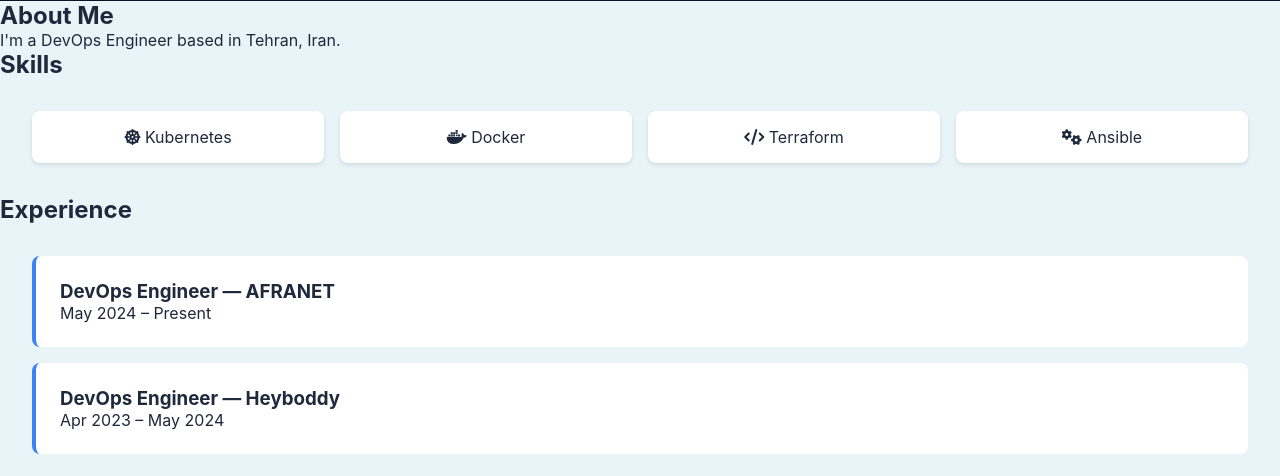
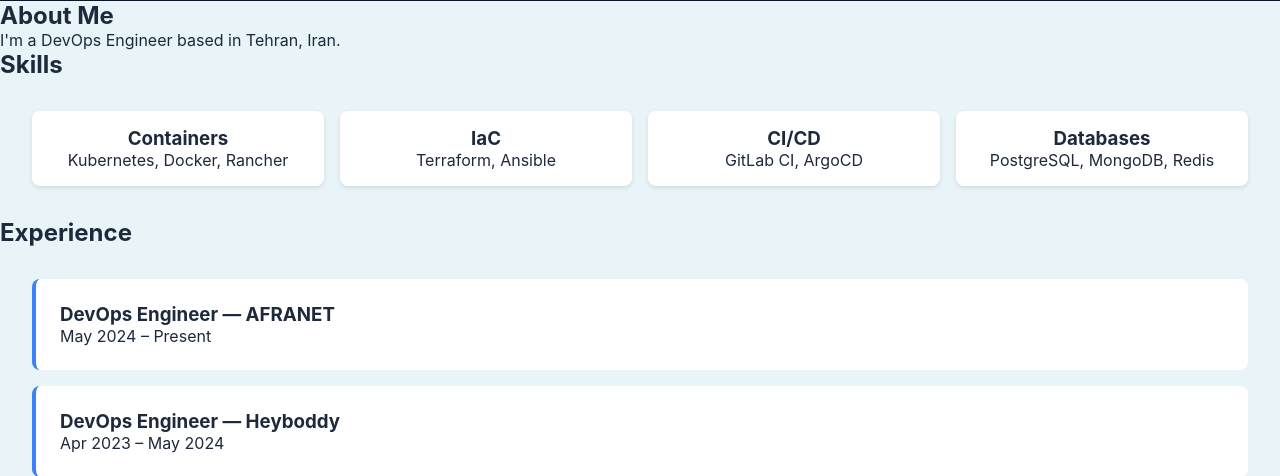
Before and after one commit to miaad-akbari/portfolio-flask, a Python web app: template templates/index.html in a window 1280 px wide. Shown: the part 799-1275 px from the top of the page. Run offline with Jinja, Linux system fonts and the light colour scheme; the template is opened without the code that fills it, so the values that code supplies are empty.

Commit message:
Expand skills section with categorized cards

```diff
--- a/templates/index.html
+++ b/templates/index.html
@@ -42,10 +42,22 @@
     <section id="skills">
         <h2>Skills</h2>
         <div class="skills-grid">
-            <div class="skill-card"><i class="fas fa-dharmachakra"></i> Kubernetes</div>
-            <div class="skill-card"><i class="fab fa-docker"></i> Docker</div>
-            <div class="skill-card"><i class="fas fa-code"></i> Terraform</div>
-            <div class="skill-card"><i class="fas fa-cogs"></i> Ansible</div>
+            <div class="skill-card">
+                <h3>Containers</h3>
+                <p>Kubernetes, Docker, Rancher</p>
+            </div>
+            <div class="skill-card">
+                <h3>IaC</h3>
+                <p>Terraform, Ansible</p>
+            </div>
+            <div class="skill-card">
+                <h3>CI/CD</h3>
+                <p>GitLab CI, ArgoCD</p>
+            </div>
+            <div class="skill-card">
+                <h3>Databases</h3>
+                <p>PostgreSQL, MongoDB, Redis</p>
+            </div>
         </div>
     </section>
     <section id="experience">
```
